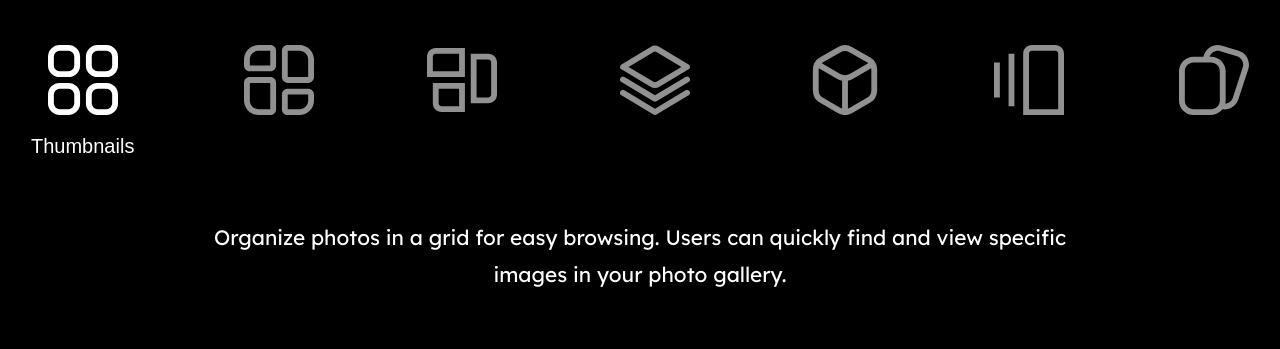
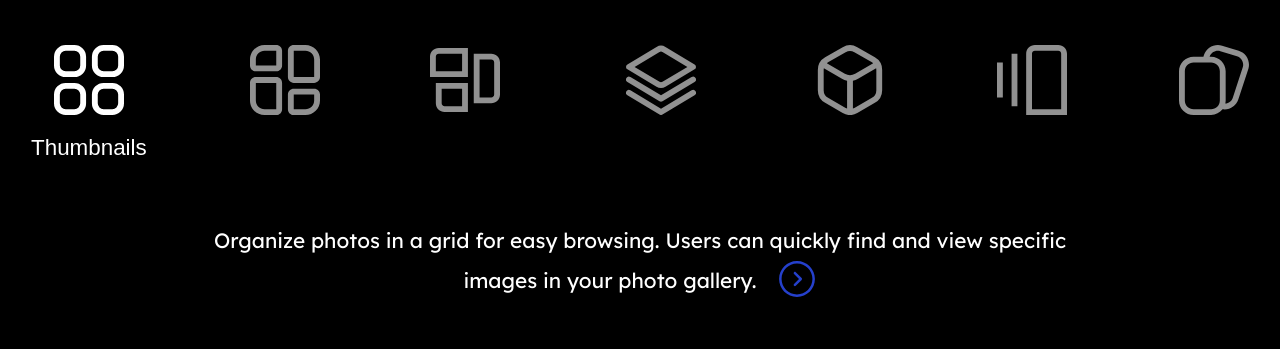
Before and after one commit to GrigorHarutyunian/regallery, a React (Vite) app: page / in a window 1280 px wide. Shown: the part 840-1189 px from the top of the page. Built offline with nearby package versions, Linux system fonts and the light colour scheme.

Commit message:
added new button to the demo

```diff
--- a/src/App.tsx
+++ b/src/App.tsx
@@ -14,6 +14,7 @@ import Banner from "./components/banner/Banner";
 import AboutMobileResponsiveness from "./components/about-mobile-responsiveness/AboutMobileResponsiveness";
 import Demo from "./components/demo/Demo";
 import { WindowWidthProvider } from "./contexts/WindowWidthContext";
+import Views from "./components/views/Views";
 
 const App: React.FC = () => {
   useEffect(() => {
@@ -31,7 +32,7 @@ const App: React.FC = () => {
       >
         <Hero />
         <Demo />
-        {/* <Views /> */}
+        <Views />
         <Info />
         <Features />
         <AboutMobileResponsiveness />
--- a/src/components/demo/Demo.css
+++ b/src/components/demo/Demo.css
@@ -62,7 +62,7 @@
 }
 .demo_button span {
   color: #ffffff91;
-  font-size: 20px;
+  font-size: 1.4rem;
   opacity: 0;
   transform: translateY(5px);
   transition: all 0.3s ease;
@@ -97,6 +97,13 @@
 .demo_description p {
   height: 74px;
 }
+
+.demo_description p svg {
+  margin-left: 20px;
+  display: inline-block;
+  vertical-align: bottom;
+}
+
 @media screen and (max-width: 1060px) {
   .demo_button svg {
     height: 50px;
@@ -119,6 +126,11 @@
     font-size: 1rem;
     line-height: 2rem;
   }
+  .demo_description p svg {
+    height: 32px;
+    width: 32px;
+    vertical-align: bottom;
+  }
 }
 
 @media screen and (min-width: 800px) and (max-width: 860px) {
@@ -129,34 +141,52 @@
     max-width: 700px;
     font-size: 1rem;
   }
+  .demo_description p svg {
+    height: 37px;
+    width: 37px;
+    vertical-align: bottom;
+  }
 }
 
 @media screen and (min-width: 701px) and (max-width: 799px) {
   .reduced-height {
-    max-height: 321px;
+    max-height: 280px;
   }
   .demo_description {
-    max-width: 700px;
+    max-width: 615px;
     font-size: 0.9rem;
     line-height: 1.8rem;
+    margin: 20px 15px;
   }
+
+  .demo_description p svg {
+    height: 29px;
+    width: 29px;
+    vertical-align: bottom;
+  }
+
   .demo_description p {
     height: 60px;
   }
 }
 
-@media screen and (min-width: 551px) and (max-width: 701px) {
+@media screen and (min-width: 551px) and (max-width: 700px) {
   .reduced-height {
-    max-height: 250px;
+    max-height: 265px;
   }
   .demo_description {
     max-width: 700px;
-    font-size: 0.7rem;
-    line-height: 1.3rem;
-    margin: 30px 15px;
+    font-size: 0.8rem;
+    line-height: 1.2rem;
+    margin: 25px 15px;
   }
   .demo_description p {
-    height: 40px;
+    height: 64px;
+  }
+  .demo_description p svg {
+    height: 27px;
+    width: 27px;
+    vertical-align: middle;
   }
 }
 
@@ -188,7 +218,7 @@
 
 @media screen and (min-width: 505px) and (max-width: 550px) {
   .reduced-height {
-    max-height: 228px;
+    max-height: 258px;
   }
   .demo_description {
     max-width: 900px;
@@ -197,20 +227,31 @@
     margin: 25px 0px;
   }
   .demo_description p {
-    height: 40px;
+    height: 70px;
+  }
+  .demo_description p svg {
+    height: 27px;
+    width: 27px;
+    vertical-align: middle;
   }
 }
 
 @media screen and (max-width: 504px) {
   .reduced-height {
-    max-height: 313px;
+    max-height: 326px;
   }
   .demo_description p {
-    height: 57px;
+    height: 70px;
   }
   .demo_description {
     font-size: 0.7rem;
     line-height: 0.9rem;
     margin: 15px 0px;
   }
+  .demo_description p svg {
+    margin-left: 5px;
+    height: 23px;
+    width: 23px;
+    vertical-align: middle;
+  }
 }
--- a/src/components/demo/Demo.tsx
+++ b/src/components/demo/Demo.tsx
@@ -13,7 +13,9 @@ const Demo: React.FC = () => {
   const selectedViewDesrciption = dataDemo.find(
     (val) => val.idView === selectedIdView
   )?.description;
-  console.log(dataDemo, "data");
+  const selectedValueDenoPath = dataDemo.find(
+    (val) => val.idView === selectedIdView
+  )?.demoPath;
   const handleButtonClick = (idView: number) => {
     if (idView === selectedIdView) return;
     setIsHeightReduced(true);
@@ -111,7 +113,29 @@ const Demo: React.FC = () => {
               })}
             </div>
             <div className="demo_description">
-              <p>{selectedViewDesrciption}</p>
+              <p>
+                {selectedViewDesrciption}
+                <a href={selectedValueDenoPath} target="_blanck">
+                  <svg
+                    xmlns="http://www.w3.org/2000/svg"
+                    fill="none"
+                    height="40"
+                    viewBox="0 0 24 24"
+                    width="40"
+                  >
+                    <g fill="#292d32">
+                      <path
+                        fill="#2540cc"
+                        d="m12 22.75c-5.93 0-10.75-4.82-10.75-10.75s4.82-10.75 10.75-10.75 10.75 4.82 10.75 10.75-4.82 10.75-10.75 10.75zm0-20c-5.1 0-9.25 4.15-9.25 9.25s4.15 9.25 9.25 9.25 9.25-4.15 9.25-9.25-4.15-9.25-9.25-9.25z"
+                      />
+                      <path
+                        fill="#2540cc"
+                        d="m10.7397 16.2802c-.19 0-.38-.07-.53-.22-.29001-.29-.29001-.77 0-1.06l3-3-3-3.00004c-.29001-.29-.29001-.77 0-1.06.29-.29.77-.29 1.06 0l3.53 3.53004c.29.29.29.77 0 1.06l-3.53 3.53c-.15.15-.34.22-.53.22z"
+                      />
+                    </g>
+                  </svg>
+                </a>
+              </p>
             </div>
             <div className={`demo_live_conteiner`}>
               {dataDemo.map((val) => (
--- a/src/components/demo/demo-data.tsx
+++ b/src/components/demo/demo-data.tsx
@@ -4,6 +4,7 @@ export const dataDemo = [
     title: "Thumbnails",
     description:
       "Organize photos in a grid for easy browsing. Users can quickly find and view specific images in your photo gallery.",
+    demoPath: "https://regallery.team/core/reacg/dynamic-slant/",
     path: (
       <>
         <path
@@ -31,6 +32,7 @@ export const dataDemo = [
     title: "Mosaic",
     description:
       "Create a collage-like presentation by mixing different sizes and shapes.",
+    demoPath: "https://regallery.team/core/reacg/monochrome-collection/",
     path: (
       <path
         fill={"#ffffff91"}
@@ -44,6 +46,7 @@ export const dataDemo = [
     title: "Masonry",
     description:
       "Arrange items in a back-and-forth pattern with our customization options. This will create a smooth, organic look.",
+    demoPath: "https://regallery.team/core/reacg/infinite-scroll/",
     path: (
       <path
         fill={"#ffffff91"}
@@ -57,6 +60,7 @@ export const dataDemo = [
     title: "Slideshow",
     description:
       "Display images or videos in a sequential, animated format. This layout displays one item at a time. This makes it simple for the viewer to concentrate on the content.",
+    demoPath: "https://regallery.team/core/reacg/overlay-slideshow/",
     path: (
       <>
         <path
@@ -80,6 +84,7 @@ export const dataDemo = [
     title: "Cube",
     description:
       "A 3D photo gallery with an interactive, rotating cube design. Great for displaying images in a unique way.",
+    demoPath: "https://regallery.team/core/reacg/digital-shop/",
     path: (
       <path
         fill={"#ffffff91"}
@@ -94,6 +99,7 @@ export const dataDemo = [
     title: "Carousel",
     description:
       "Show multiple images in a horizontal scroll, perfect for displaying related photos in a compact space. Great for highlighting products, portfolios, or collections.",
+    demoPath: "https://regallery.team/core/reacg/blinds-slider/",
     path: (
       <path
         fill={"#ffffff91"}
@@ -108,6 +114,7 @@ export const dataDemo = [
     title: "Cards",
     description:
       "Each item is placed in a distinct card, making it easy for users to scan through various media at a glance.",
+    demoPath: "https://regallery.team/core/reacg/spotlight-ad/",
     path: (
       <path
         fill={"#ffffff91"}
--- a/src/components/navbar/SubMenu.tsx
+++ b/src/components/navbar/SubMenu.tsx
@@ -112,7 +112,7 @@ Ideal for portfolio sites, product galleries, and image-heavy blogs. This SEO-op
                   variants={hoverAnimation}
                   className="submenu_demo_content"
                 >
-                  <a href={hoveredElement.path}>
+                  <a href={hoveredElement.path} target="_blanck">
                     <img
                       width={300}
                       height={221}
@@ -177,7 +177,9 @@ Ideal for portfolio sites, product galleries, and image-heavy blogs. This SEO-op
                           d="M19.122,18.394l3.919-3.919a3.585,3.585,0,0,0,0-4.95L19.122,5.606A1.5,1.5,0,0,0,17,7.727l2.78,2.781-18.25.023a1.5,1.5,0,0,0-1.5,1.5v0a1.5,1.5,0,0,0,1.5,1.5l18.231-.023L17,16.273a1.5,1.5,0,0,0,2.121,2.121Z"
                         />
                       </svg>
-                      <a href={sutiItem.path}>{sutiItem.title}</a>
+                      <a href={sutiItem.path} target="_blanck">
+                        {sutiItem.title}
+                      </a>
                     </li>
                   );
                 })}
```
